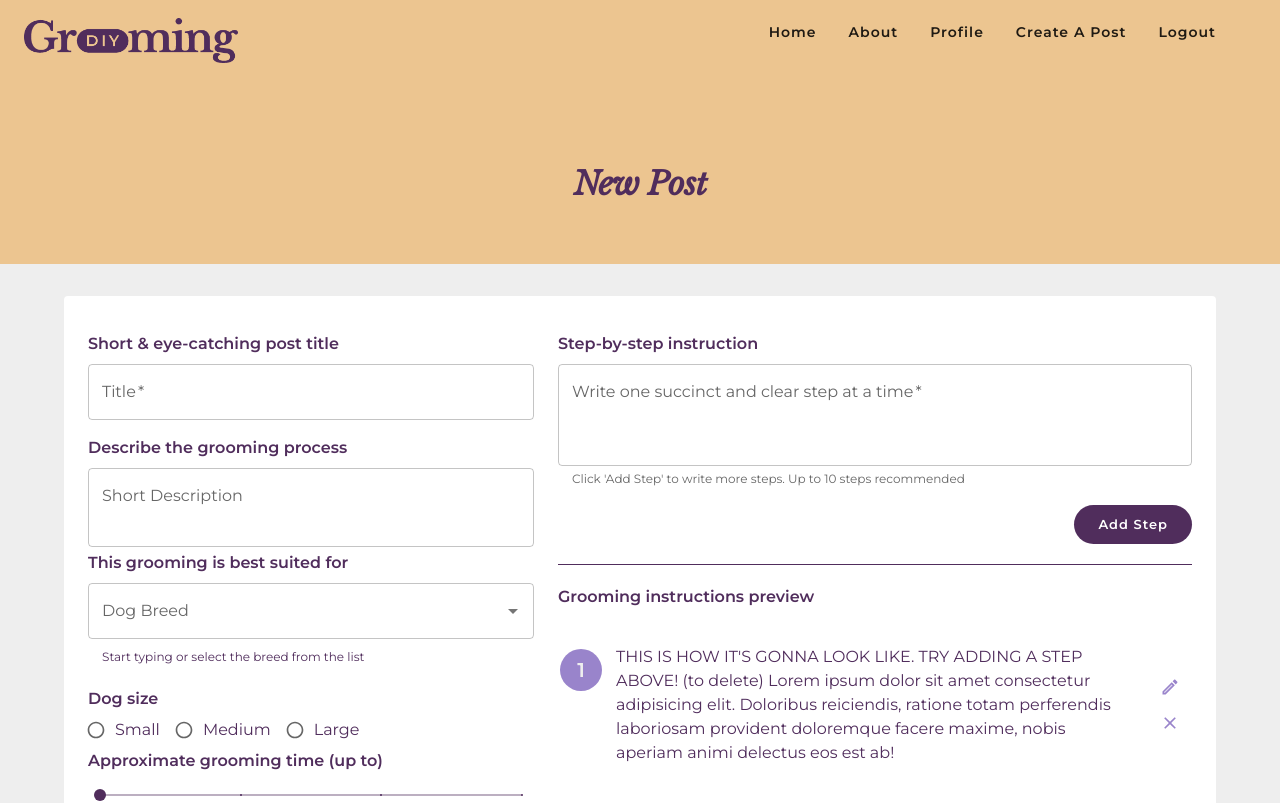
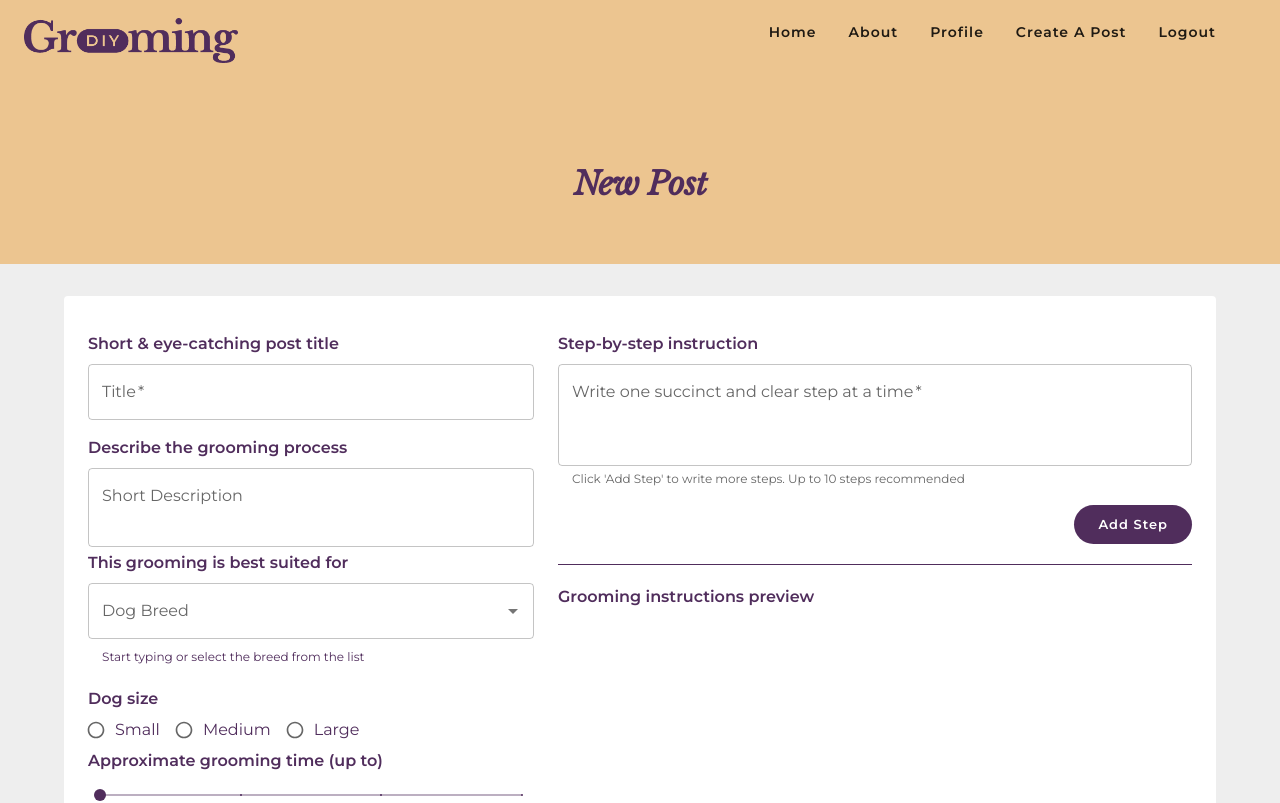
Before and after one commit to winny1212/client-frontend, a React (Create React App) app: page /posts/new in a window 1280 px wide. Shown: the top 803 px of the page. Built offline with nearby package versions, Linux system fonts and the light colour scheme.

Commit message:
Modify StepsForm to use PostContext and setup temp local storage

```diff
--- a/src/components/posts/forms/DetailsForm.js
+++ b/src/components/posts/forms/DetailsForm.js
@@ -23,16 +23,8 @@ import Box from '@mui/material/Box';
 import Slider from '@mui/material/Slider';
 import Divider from '@mui/material/Divider';
 
-function DetailsForm(props) {
-  const {
-    postData,
-    setPostData,
-    // selectedBreed,
-    // setSelectedBreed,
-    handleChange,
-  } = props;
-
-  // PostContext
+function DetailsForm() {
+  // PostContext consume
   const {
     details,
     setDetails,
@@ -178,8 +170,8 @@ function DetailsForm(props) {
         label="Include a grooming video link if available"
         id="video"
         name="video"
-        value={postData.video}
-        onChange={handleChange}
+        value={details.video}
+        onChange={handleDetailsChange}
       />
     </>
   );
--- a/src/components/posts/forms/PostForm.js
+++ b/src/components/posts/forms/PostForm.js
@@ -75,13 +75,7 @@ function PostForm() {
         <form onSubmit={handlePublish} noValidate>
           <Grid container direction="row" spacing={3}>
             <Grid item xs={12} md={5}>
-              <DetailsForm
-                handleChange={handleChange}
-                postData={postData}
-                setPostData={setPostData}
-                selectedBreed={selectedBreed}
-                setSelectedBreed={setSelectedBreed}
-              />
+              <DetailsForm />
             </Grid>
 
             <Grid item xs={12} md={7}>
--- a/src/components/posts/forms/StepsForm.js
+++ b/src/components/posts/forms/StepsForm.js
@@ -1,37 +1,31 @@
 import React, { useState, useEffect } from 'react';
 import { nanoid } from 'nanoid';
 
+// Context
+import { usePostContext } from '../../../context/PostContext';
+
 // MUI
-import Box from '@mui/material/Box';
-import Stack from '@mui/material/Stack';
 import Typography from '@mui/material/Typography';
 import List from '@mui/material/List';
-import ListItem from '@mui/material/ListItem';
-import ListItemText from '@mui/material/ListItemText';
-import ListItemAvatar from '@mui/material/ListItemAvatar';
-import Avatar from '@mui/material/Avatar';
-import IconButton from '@mui/material/IconButton';
-import EditTwoToneIcon from '@mui/icons-material/EditTwoTone';
-import DeleteTwoToneIcon from '@mui/icons-material/DeleteTwoTone';
-import ClearTwoToneIcon from '@mui/icons-material/ClearTwoTone';
 
 // Components
-import FormInput from '../../shared/FormInput';
 import Hr from '../../shared/Hr';
-import { StyledBtnOutlined } from '../../shared/StyledButtons';
 import Step from './Step';
 import AddStep from './AddStep';
 import EditStep from './EditStep';
 
 function Steps({ handleChange, postData, setPostData }) {
+  // PostContext consume
+  const { instructions, setInstructions, stepsTempLocal } = usePostContext();
+
   // state for lists of steps
-  const [instructions, setInstructions] = useState(() => {
-    if (postData.steps.length > 0) {
-      return postData.steps;
-    } else {
-      return [];
-    }
-  });
+  // const [instructions, setInstructions] = useState(() => {
+  //   if (postData.steps.length > 0) {
+  //     return postData.steps;
+  //   } else {
+  //     return [];
+  //   }
+  // });
 
   console.log('instructions', instructions);
 
@@ -136,38 +130,6 @@ function Steps({ handleChange, postData, setPostData }) {
           />
         ))}
       </List>
-
-      <List>
-        {/* PREVIEW ONLY TO BE DELETED*/}
-        <ListItem
-          alignItems="flex-start"
-          sx={{ pl: 0.25 }}
-          secondaryAction={
-            <Stack>
-              <IconButton edge="end" aria-label="edit">
-                <EditTwoToneIcon color="secondary" fontSize="small" />
-              </IconButton>
-              <IconButton edge="end" aria-label="delete">
-                <ClearTwoToneIcon color="secondary" fontSize="small" />
-              </IconButton>
-            </Stack>
-          }
-        >
-          <ListItemAvatar>
-            <Avatar
-              sx={{ width: { xs: 36, md: 42 }, height: { xs: 36, md: 42 } }}
-            >
-              1
-            </Avatar>
-          </ListItemAvatar>
-          <ListItemText sx={{ pr: 1 }}>
-            THIS IS HOW IT'S GONNA LOOK LIKE. TRY ADDING A STEP ABOVE! (to
-            delete) Lorem ipsum dolor sit amet consectetur adipisicing elit.
-            Doloribus reiciendis, ratione totam perferendis laboriosam provident
-            doloremque facere maxime, nobis aperiam animi delectus eos est ab!
-          </ListItemText>
-        </ListItem>
-      </List>
     </>
   );
 }
--- a/src/context/PostContext.js
+++ b/src/context/PostContext.js
@@ -3,12 +3,10 @@ import React, { useState, useContext } from 'react';
 // Initial Details Post data
 const initialDetailsData = {
   title: '',
-  breed: null,
   dogSize: '',
   duration: 1,
   description: '',
   tools: [],
-  steps: [],
   image: { before: '', after: '' },
   video: '',
 };
@@ -27,8 +25,17 @@ const PostContextProvider = ({ children }) => {
   // (has to be handled separately for MUI auto-complete)
   const [selectedBreed, setSelectedBreed] = useState(null);
 
+  // Store temporary data in the local storage
+  const stepsTempLocal = 'DIYG_temp_steps';
   // Collected individual steps to form final instructions (steps)
-  const [instructions, setInstructions] = useState([]);
+  const [instructions, setInstructions] = useState(() => {
+    const savedSteps = localStorage.getItem(stepsTempLocal);
+    if (savedSteps) {
+      return JSON.parse(savedSteps);
+    } else {
+      return [];
+    }
+  });
 
   const handleDetailsChange = (e) => {
     const { name, value } = e.target;
@@ -51,6 +58,7 @@ const PostContextProvider = ({ children }) => {
         setSelectedBreed,
         instructions,
         setInstructions,
+        stepsTempLocal,
         handleDetailsChange,
         handlePostPublish,
       }}
```
